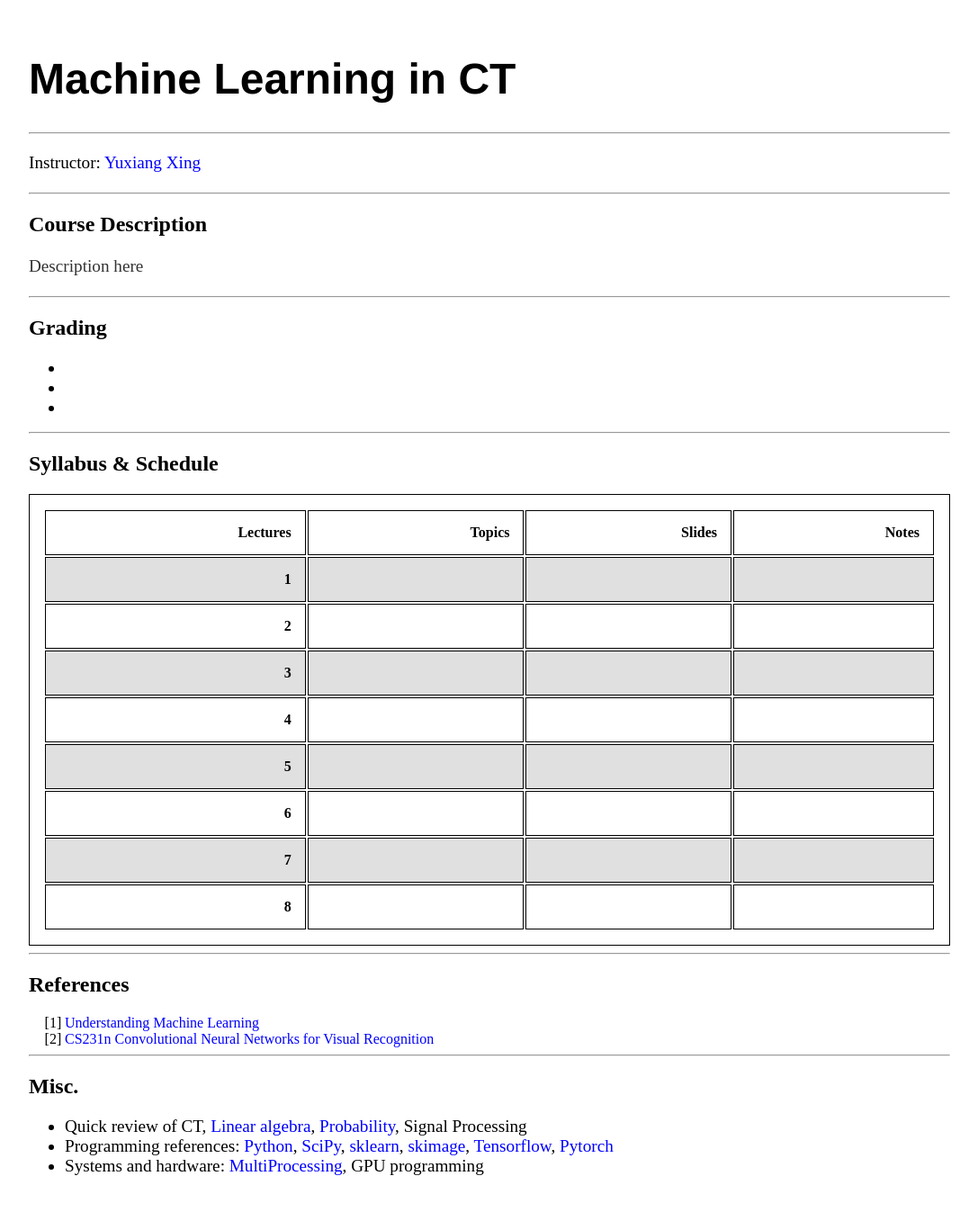
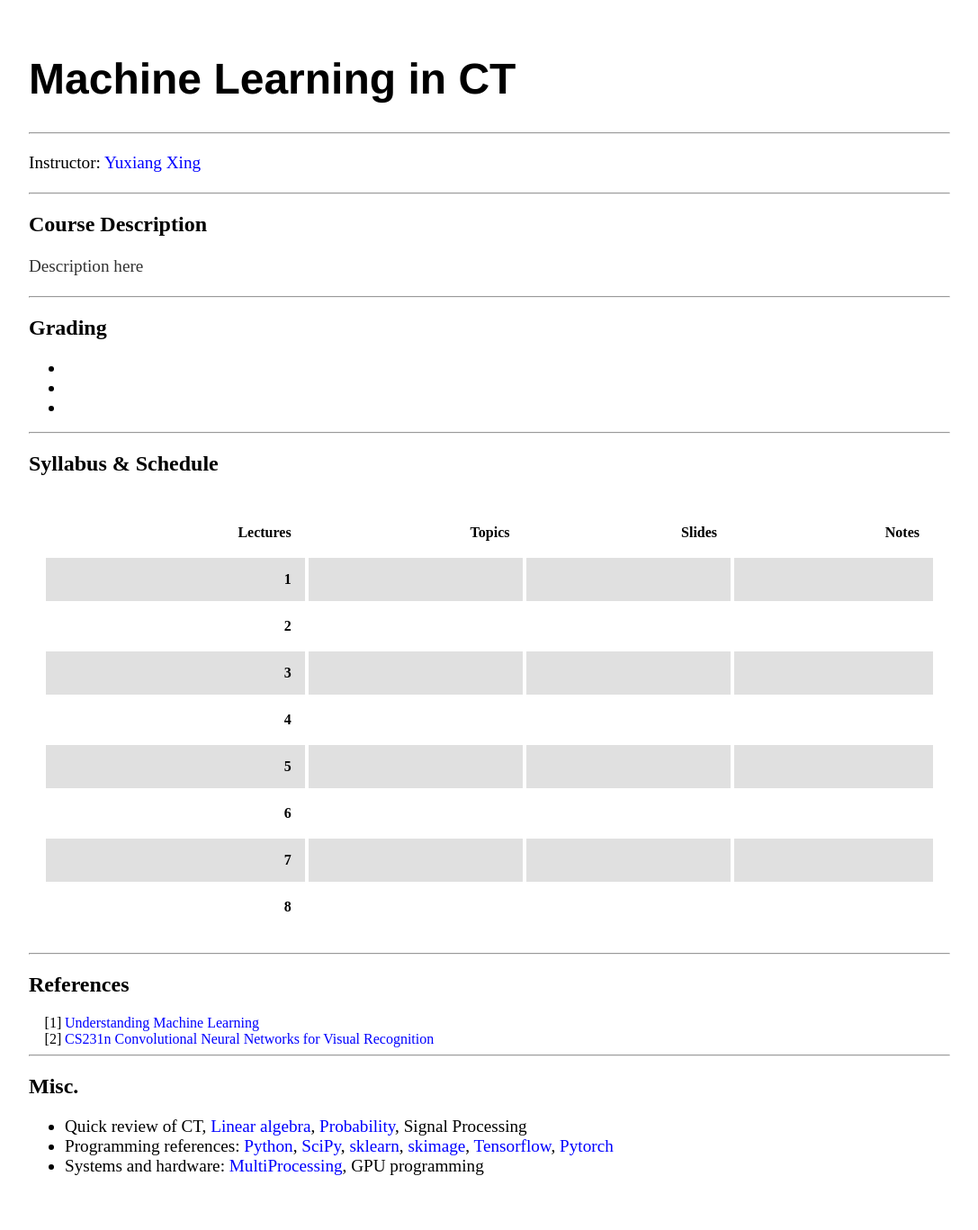
Before and after one commit to GUG11/gug11.github.io, a Jekyll site: the page built from _my_collection/mlct.html, in a window 1280 px wide. Shown: the whole page at 90% size, without its empty margins (96-1183 px from the left). Built offline with Jekyll 4.4.1, drawn with Linux system fonts in a browser that asks for light colours.

Commit message:
table border

```diff
--- a/css/main.css
+++ b/css/main.css
@@ -70,7 +70,7 @@ ol.paper > li:before {
 
 
 table, th, td {
-    border: 1px solid black;
+    border: 1px solid white;
     padding: 15px;
     text-align: right;
 }
```
Also changed, not shown: 1 other file.
